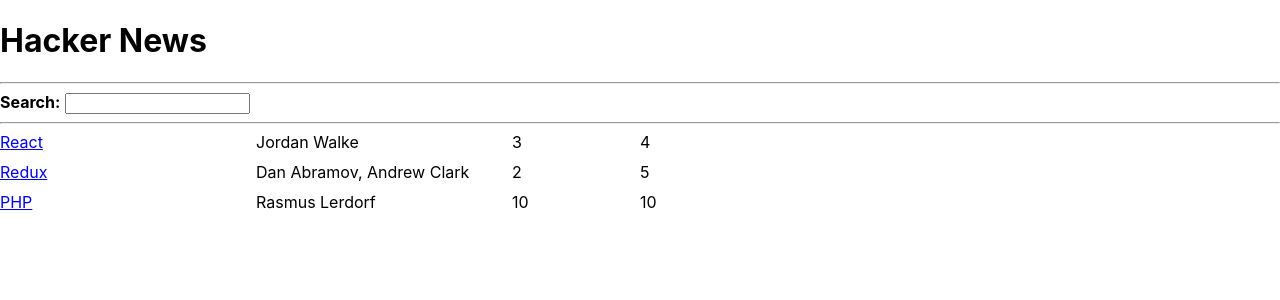
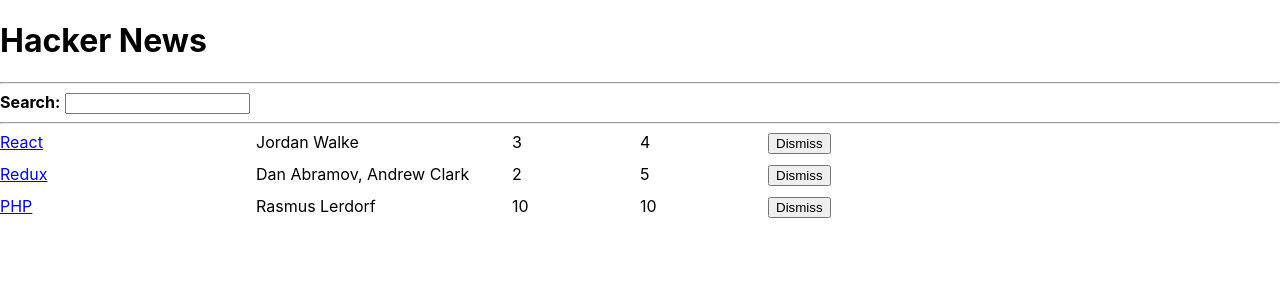
Before and after one commit to ivantxo/hacker-news, a React (Create React App) app: page / in a window 1280 px wide. Shown: the top 300 px of the page. Built offline with nearby package versions, Linux system fonts and the light colour scheme.

Commit message:
Inline Handlers 2
- Added handler function to remove items from stateful stories
- Handler passed down to List and Item components

```diff
--- a/src/App.js
+++ b/src/App.js
@@ -46,6 +46,13 @@
     setSearchTerm(event.target.value);
   };
 
+  const handleRemoveStory = item => {
+    const newStories = stories.filter(
+      story => item.objectID !== story.objectID
+    );
+    setStories(newStories);
+  };
+
   const searchedStories = stories.filter(story => {
     return story.title
       .toLowerCase()
@@ -64,7 +71,10 @@
         <strong>Search:</strong>
       </InputWithLabel>
       <hr />
-      <List list={searchedStories} />
+      <List
+        list={searchedStories}
+        onRemoveItem={handleRemoveStory}
+      />
     </div>
   );
 }
@@ -82,10 +92,16 @@
   </>
 );
 
-const List = ({ list }) =>
-  list.map((item) => <Item key={item.objectID} item={item} />);
+const List = ({ list, onRemoveItem }) =>
+  list.map((item) => (
+    <Item
+      key={item.objectID}
+      item={item}
+      onRemoveItem={onRemoveItem}
+    />)
+  );
 
-const Item = ({ item }) => (
+const Item = ({ item, onRemoveItem }) => (
   <div style={{ display: 'flex', marginBottom: '10px' }}>
     <span style={{ width: '20%' }}>
       <a href={item.url}>{item.title}</a>
@@ -93,6 +109,11 @@
     <span style={{ width: '20%' }}>{item.author}</span>
     <span style={{ width: '10%' }}>{item.num_comments}</span>
     <span style={{ width: '10%' }}>{item.points}</span>
+    <span>
+      <button type="button" onClick={() => onRemoveItem(item)}>
+        Dismiss
+      </button>
+    </span>
   </div>
 );
 
```
